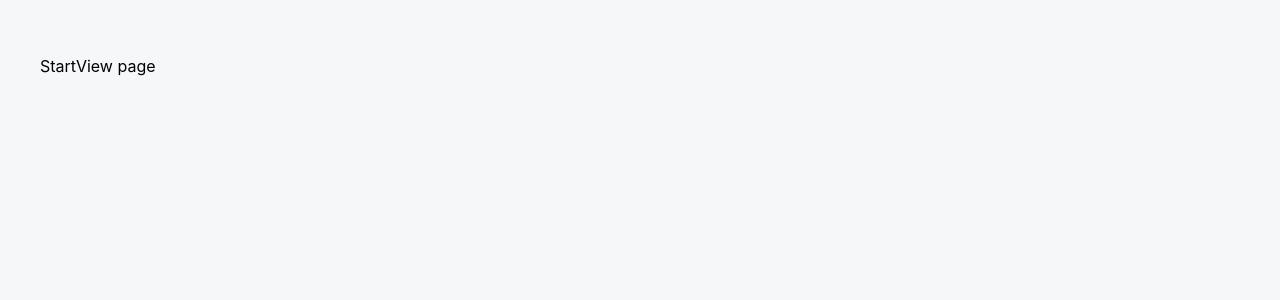
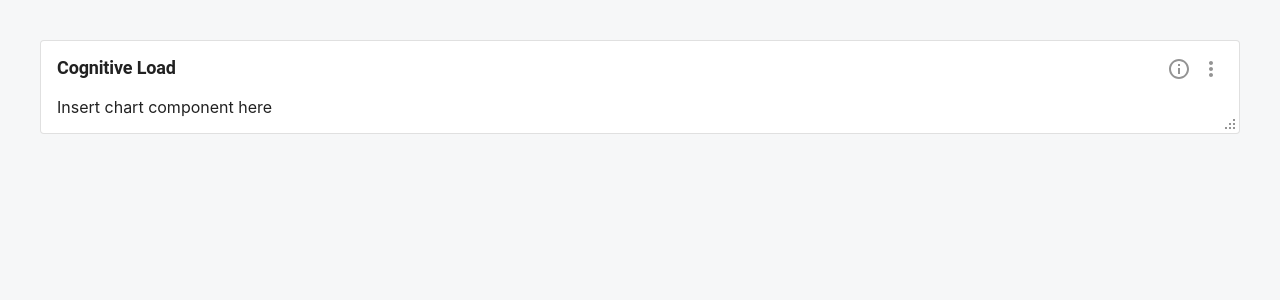
Before and after one commit to AleksanderWK/LCI-Dashboard, a React (Create React App) app in the folder frontend/app/: page /session in a window 1280 px wide. Shown: the top 300 px of the page. Built offline with nearby package versions, Linux system fonts and the light colour scheme.

Commit message:
#10 Add session view route

```diff
--- a/frontend/app/src/App.tsx
+++ b/frontend/app/src/App.tsx
@@ -1,6 +1,7 @@
 import React from "react";
 import {BrowserRouter, Route, Switch} from "react-router-dom";
 import "./App.css";
+import SessionView from "./SessionView";
 import StartView from "./StartView";
 
 function App(): JSX.Element {
@@ -13,6 +14,7 @@ function App(): JSX.Element {
                         Add ned pages by adding a Route component. (Important! they need to be above the startview route)
                         Use the Link component from react-router-dom in other compoenents to navigate to Routes specified here.
                         */}
+                        <Route path="/session" component={SessionView} />
                         <Route path="/" component={StartView} />
                     </Switch>
                 </div>
--- /dev/null
+++ b/frontend/app/src/SessionView.tsx
@@ -0,0 +1,11 @@
+import React from "react";
+import Container from "./components/dashboard/Container";
+import {Variable} from "./constants";
+
+export default function SessionView(): JSX.Element {
+    return (
+        <div>
+            <Container variable={Variable.CognitiveLoad} />
+        </div>
+    );
+}
```
